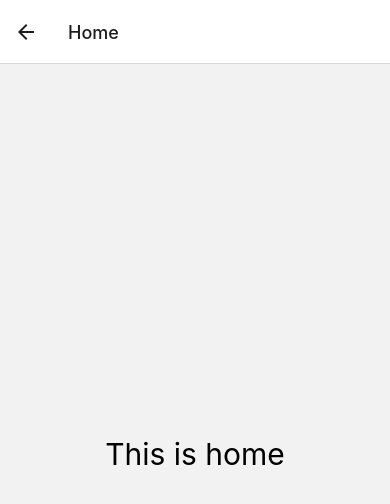
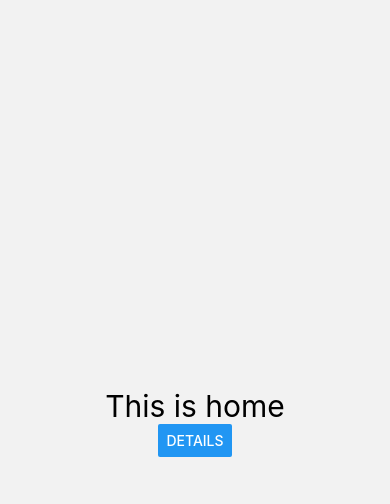
Before and after one commit to maitzeth/rn-contact-app-1, a React Native app: screen /Home in a window 390 px wide. Shown: the top 504 px of the page. Built offline with nearby package versions, Linux system fonts and the light colour scheme.

Commit message:
feat: creating screens and adding types

```diff
--- a/App.tsx
+++ b/App.tsx
@@ -10,10 +10,25 @@ const Stack = createNativeStackNavigator();
 function App() {
   return (
     <NavigationContainer>
-      <Stack.Navigator>
-        <Stack.Screen name="Login" component={LoginScreen} />
-        <Stack.Screen name="Home" component={HomeScreen} />
-        <Stack.Screen name="Details" component={DetailsScreen} />
+      <Stack.Navigator initialRouteName="Login">
+        <Stack.Screen
+          name="Login"
+          component={LoginScreen}
+          options={{headerShown: false}}
+        />
+        <Stack.Screen
+          name="Home"
+          component={HomeScreen}
+          options={{
+            title: 'Home',
+            headerShown: false,
+          }}
+        />
+        <Stack.Screen
+          name="Details"
+          component={DetailsScreen}
+          options={{title: 'Details'}}
+        />
       </Stack.Navigator>
     </NavigationContainer>
   );
--- a/screens/Home.tsx
+++ b/screens/Home.tsx
@@ -1,10 +1,11 @@
 import * as React from 'react';
-import {StyleSheet, View, Text} from 'react-native';
+import {StyleSheet, View, Text, Button} from 'react-native';
 
-export function HomeScreen() {
+export function HomeScreen({ navigation }: any) {
   return (
     <View style={styles.viewStyle}>
       <Text style={styles.headingStyle}>This is home</Text>
+      <Button title="Details" onPress={() => navigation.navigate('Details')} />
     </View>
   );
 }
--- a/screens/Login.tsx
+++ b/screens/Login.tsx
@@ -1,10 +1,25 @@
 import * as React from 'react';
-import {StyleSheet, View, Text} from 'react-native';
+import {StyleSheet, View, Text, Button, ActivityIndicator} from 'react-native';
+import type {NativeStackHeaderProps} from '@react-navigation/native-stack';
 
-export function LoginScreen() {
+interface Props extends NativeStackHeaderProps {
+  someProp: string;
+  anotherProp: string;
+}
+
+export function LoginScreen({navigation}: Props) {
+  if (true) {
+    return (
+      <View style={{flex: 1, justifyContent: 'center', alignItems: 'center'}}>
+        <ActivityIndicator />
+      </View>
+    );
+  }
+
   return (
     <View style={styles.viewStyle}>
       <Text style={styles.headingStyle}>This is login</Text>
+      <Button title="Home" onPress={() => navigation.navigate('Home')} />
     </View>
   );
 }
@@ -12,8 +27,6 @@ export function LoginScreen() {
 const styles = StyleSheet.create({
   viewStyle: {
     display: 'flex',
-    justifyContent: 'center',
-    alignItems: 'center',
     flex: 1,
   },
   headingStyle: {
```
Also changed, not shown: 2 other files (tests, documents, lock files or other folders).
